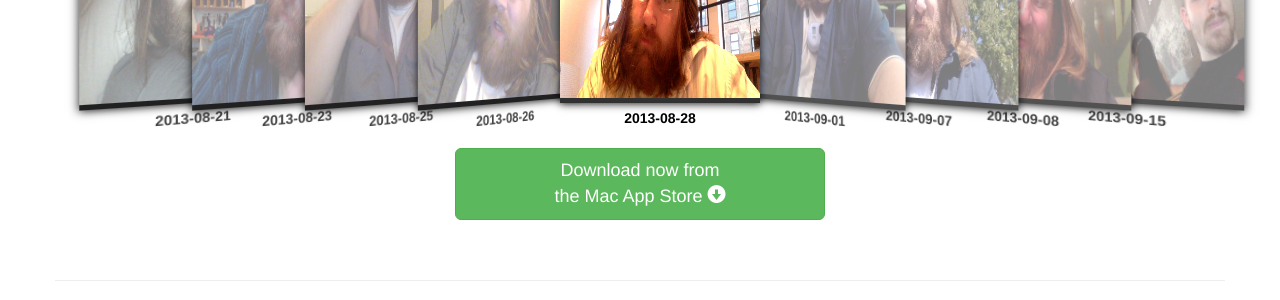
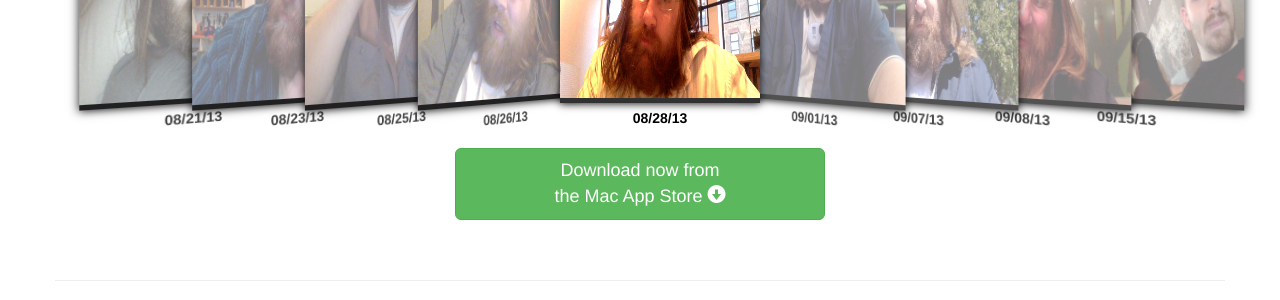
Before and after one commit to jacobrosenthal/memoryio-website, a Jekyll site: the page index.html, which Jekyll copies as it is, in a window 1280 px wide. Shown: the part 326-626 px from the top of the page. Built offline with Jekyll 4.4.1, drawn with Linux system fonts in a browser that asks for light colours; Markdown is read by kramdown in place of the engine named in the settings.

Commit message:
changed dates on pictures to be smaller

```diff
--- a/index.html
+++ b/index.html
@@ -53,7 +53,7 @@
                 <label for="cover-1">
                   <figure class="album-cover">
                     <img src="assets/img/jacob/2013-08-21.jpg">
-                    <figcaption class="album-name">2013-08-21</figcaption>
+                    <figcaption class="album-name">08/21/13</figcaption>
                   </figure>
                 </label>
               </li>
@@ -63,7 +63,7 @@
                 <label for="cover-2">
                   <figure class="album-cover">
                     <img src="assets/img/jacob/2013-08-23.jpg">
-                    <figcaption class="album-name">2013-08-23</figcaption>
+                    <figcaption class="album-name">08/23/13</figcaption>
                   </figure>
                 </label>
               </li>
@@ -73,7 +73,7 @@
                 <label for="cover-3">
                   <figure class="album-cover">
                     <img src="assets/img/jacob/2013-08-25.jpg">
-                    <figcaption class="album-name">2013-08-25</figcaption>
+                    <figcaption class="album-name">08/25/13</figcaption>
                   </figure>
                 </label>
               </li>
@@ -83,7 +83,7 @@
                 <label for="cover-4">
                   <figure class="album-cover">
                     <img src="assets/img/jacob/2013-08-26.jpg">
-                    <figcaption class="album-name">2013-08-26</figcaption>
+                    <figcaption class="album-name">08/26/13</figcaption>
                   </figure>
                 </label>
               </li>
@@ -93,7 +93,7 @@
                 <label for="cover-5">
                   <figure class="album-cover">
                     <img src="assets/img/jacob/2013-08-28.jpg">
-                    <figcaption class="album-name">2013-08-28</figcaption>
+                    <figcaption class="album-name">08/28/13</figcaption>
                   </figure>
               	</label>
               </li>
@@ -103,7 +103,7 @@
                 <label for="cover-6">
                   <figure class="album-cover">
                     <img src="assets/img/jacob/2013-09-01.jpg">
-                    <figcaption class="album-name">2013-09-01</figcaption>
+                    <figcaption class="album-name">09/01/13</figcaption>
                   </figure>
                 </label>
               </li>
@@ -113,7 +113,7 @@
                 <label for="cover-7">
                   <figure class="album-cover">
                     <img src="assets/img/jacob/2013-09-07.jpg">
-                    <figcaption class="album-name">2013-09-07</figcaption>
+                    <figcaption class="album-name">09/07/13</figcaption>
                   </figure>
                 </label>
               </li>
@@ -123,7 +123,7 @@
                 <label for="cover-8">
                   <figure class="album-cover">
                     <img src="assets/img/jacob/2013-09-08.jpg">
-                    <figcaption class="album-name">2013-09-08</figcaption>
+                    <figcaption class="album-name">09/08/13</figcaption>
                   </figure>
                 </label>
               </li>
@@ -133,7 +133,7 @@
                 <label for="cover-9">
                   <figure class="album-cover">
                     <img src="assets/img/jacob/2013-09-15.jpg">
-                    <figcaption class="album-name">2013-09-15</figcaption>
+                    <figcaption class="album-name">09/15/13</figcaption>
                   </figure>
                 </label>
               </li>
```
